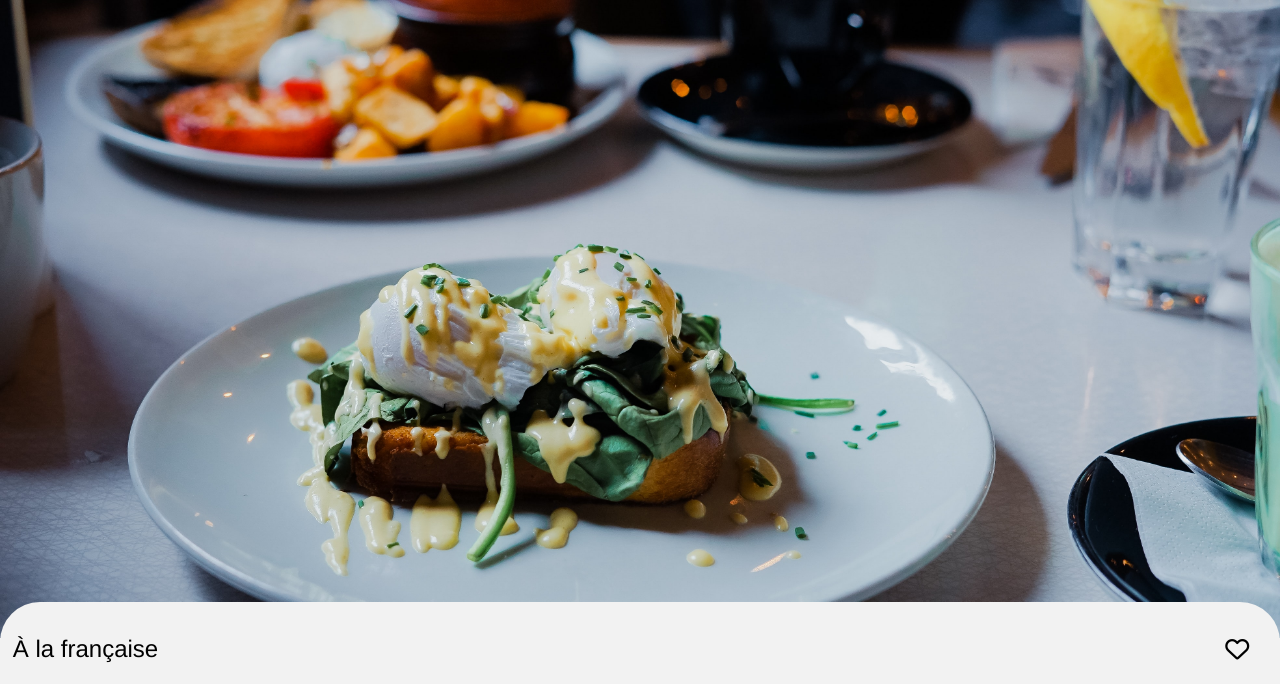
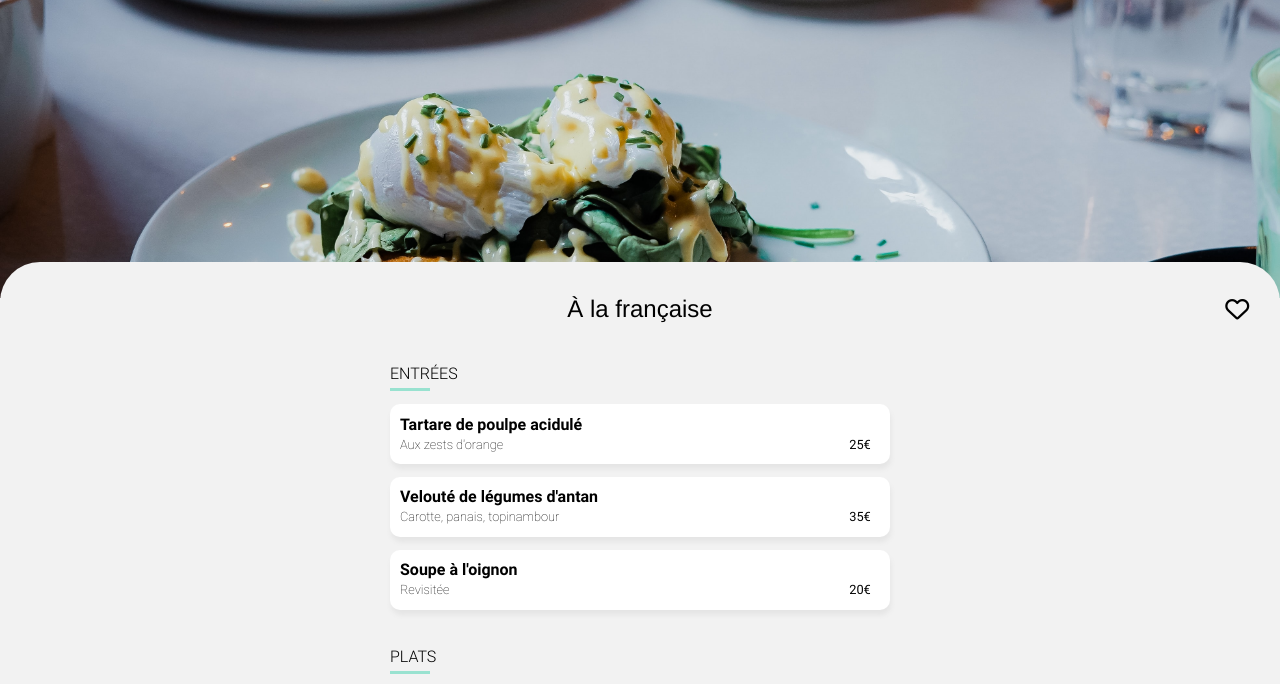
Before and after one commit to ChristopheRibault/ChristopheRibault_3_05042021, a website: page pages/a_la_francaise.html in a window 1280 px wide. Shown: the part 62-746 px from the top of the page. Drawn offline with Linux system fonts and the light colour scheme; a web font is replaced by a local one.

Commit message:
feat: big screens responsivness

```diff
--- a/pages/a_la_francaise.html
+++ b/pages/a_la_francaise.html
@@ -10,7 +10,7 @@
 </head>
 <body>
   <header class="restaurant-header">
-    <a href="/"><i class="fas fa-arrow-left"></i></a>
+    <a href="javascript:history.back()"><i class="fas fa-arrow-left"></i></a>
     <h1><img src="../assets/images/logo/ohmyfood@2x.svg" alt="Oh My Food logo"></h1>
   </header>
   <main class="restaurant-main">
@@ -132,7 +132,7 @@
           </li>
         </ul>
       </section>
-      <button class="main-btn">Commander</button>
+      <button class="main-btn menu__order-btn">Commander</button>
     </form>
   </main>
   <footer class="page-footer">
--- a/style/components/_menu-item.sass
+++ b/style/components/_menu-item.sass
@@ -3,8 +3,6 @@
   background-color: #fff
   border-radius: 10px
   margin-bottom: .8rem
-  max-width: 400px
-  // animation: menu-item 400ms 100ms backwards ease-out
   &__label
     @include flexbox
     cursor: pointer
@@ -15,6 +13,11 @@
     display: grid
     grid-template-columns: 1fr 40px
     grid-template-rows: repeat(2, 20px)
+    p
+      white-space: nowrap
+      overflow: hidden
+      text-overflow: ellipsis
+      width: 100%
   &__name
     grid-row: 1
     grid-column: 1
--- a/style/components/_restaurant-img.sass
+++ b/style/components/_restaurant-img.sass
@@ -1,4 +1,8 @@
 .restaurant-img
   width: 100%
-  height: 50vw
+  height: 200px
   object-fit: cover
+  @include tablet-only
+    height: 300px
+  @include desktop-only
+    height: 600px
--- a/style/layout/_menu-category.sass
+++ b/style/layout/_menu-category.sass
@@ -10,3 +10,5 @@
     @for $i from 1 through 3
       & li:nth-child(#{$i})
         animation: menu-item 400ms 300ms*$i backwards ease-out
+    @include tablet-only
+      width: 500px
--- a/style/pages/_restaurant.sass
+++ b/style/pages/_restaurant.sass
@@ -8,10 +8,18 @@ main
   padding: .8rem
   display: grid
   grid-template-columns: 1fr 60px
+  @include tablet-only
+    justify-items: center
   h2
+    grid-column: 1/span2
+    grid-row: 1
     @include align-in-grid(start, center)
+    @include tablet-only
+      justify-self: center
   i
     @include align-in-grid
+    grid-column: 2
+    grid-row: 1
     font-size: 1.5rem
   section
     grid-column: 1/span 2
@@ -20,3 +28,5 @@ main
     width: 50%
     @include align-in-grid
     margin: 3rem
+  &__order-btn
+    max-width: 500px
```
Also changed, not shown: style/style.css, 1 other file.
